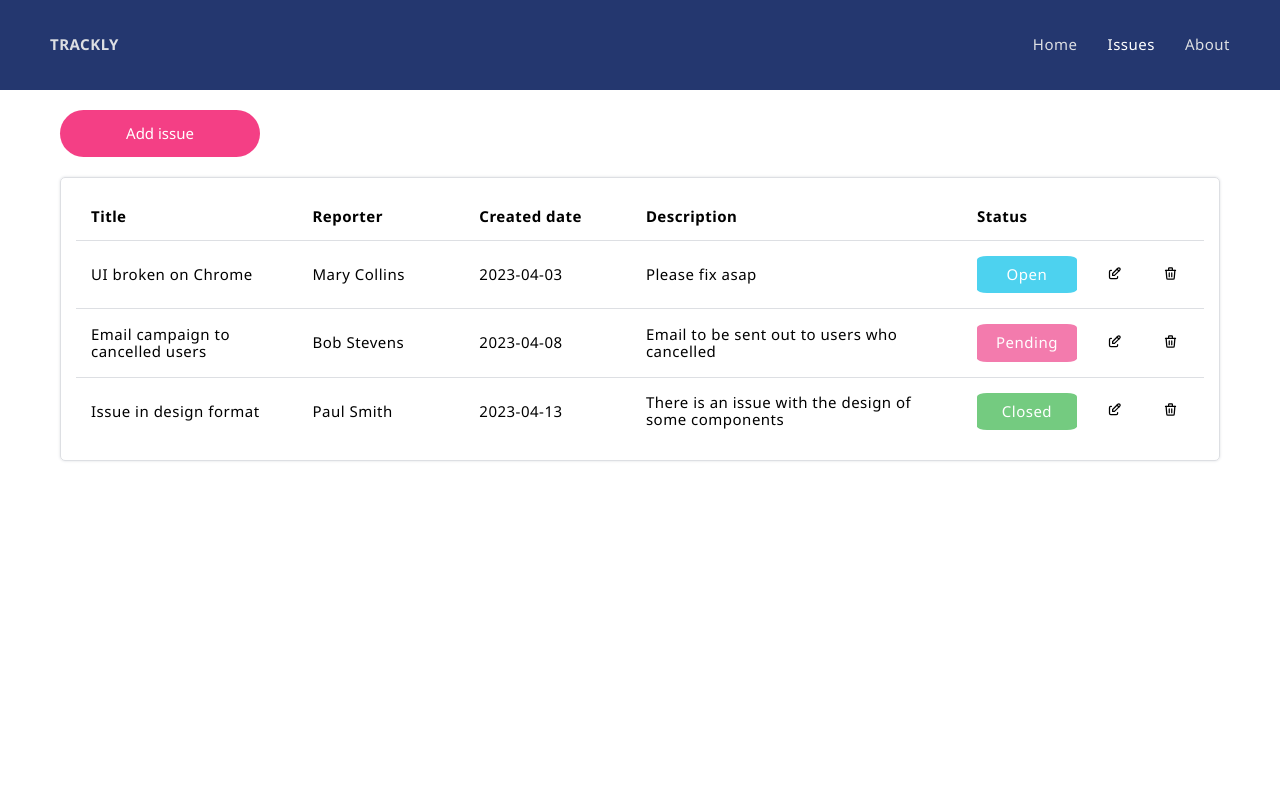
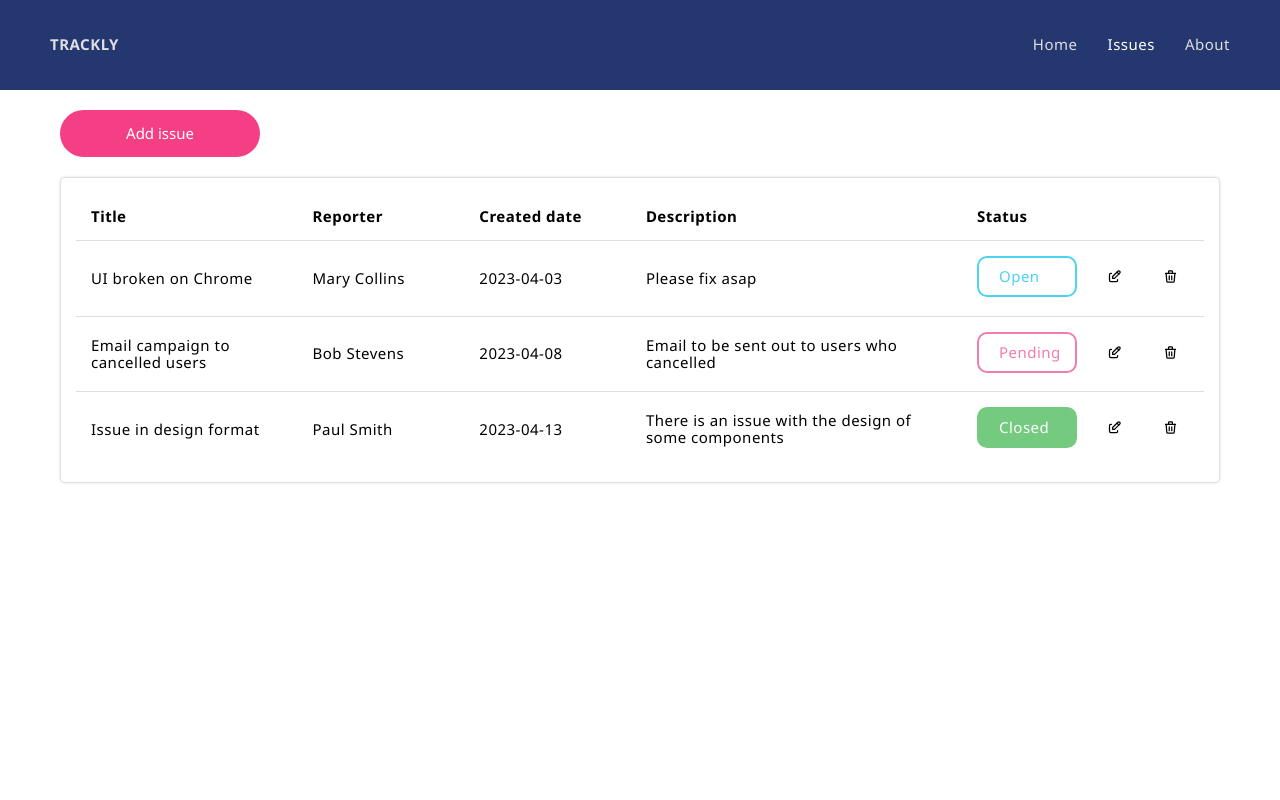
Before and after one commit to martanara/issue-tracker, a React (Create React App) app: page /issues in a window 1280 px wide. Shown: the top 800 px of the page. Built offline with nearby package versions, Linux system fonts and the light colour scheme.

Commit message:
Add button animations to status labels

```diff
--- a/src/components/StatusLabel/styles.scss
+++ b/src/components/StatusLabel/styles.scss
@@ -1,21 +1,57 @@
 @import "../../styles/settings.scss";
 
 .label {
-    padding: 10px;
     width: 100px;
-    text-align: center;
-    border-radius: 10%;
-    color: $color-white;
+    padding: 10px 20px;
+    border-radius: 10px;
+    position: relative;
+    transition: all 1s;
+    overflow: hidden;
 
     &.label-open {
-        background-color: $color-baby-blue;
+        color: $color-baby-blue;
+        border: 2px solid $color-baby-blue;
+        &::before {
+            content: "";
+            position: absolute;
+            top: 0;
+            left: 0;
+            width: 100%;
+            height: 100%;
+            background-color: $color-baby-blue;
+            transition: all 1s;
+            z-index: -1;
+            transform: translateX(-100%);
+        }
     }
 
     &.label-pending {
-        background-color: $color-baby-pink;
+        color: $color-baby-pink;
+        border: 2px solid $color-baby-pink;
+        &::before {
+            content: "";
+            position: absolute;
+            top: 0;
+            left: 0;
+            width: 100%;
+            height: 100%;
+            background-color: $color-baby-pink;
+            transition: all 1s;
+            z-index: -1;
+            transform: translateX(-100%);
+        }
     }
 
     &.label-closed {
+        color: $color-white;
+        border: 2px solid $color-green;
         background-color: $color-green;
     }
+
+    &:hover {
+        color: #fff;
+        &::before {
+            transform: translateX(0);
+        }
+    }
 }
```
